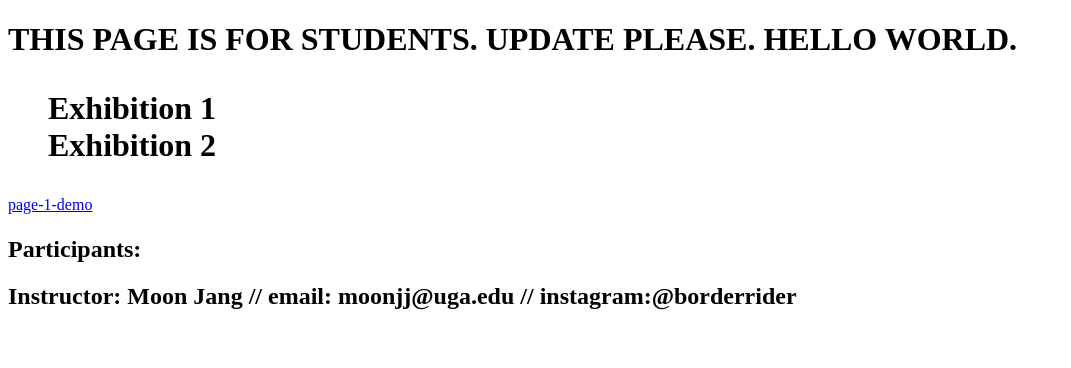
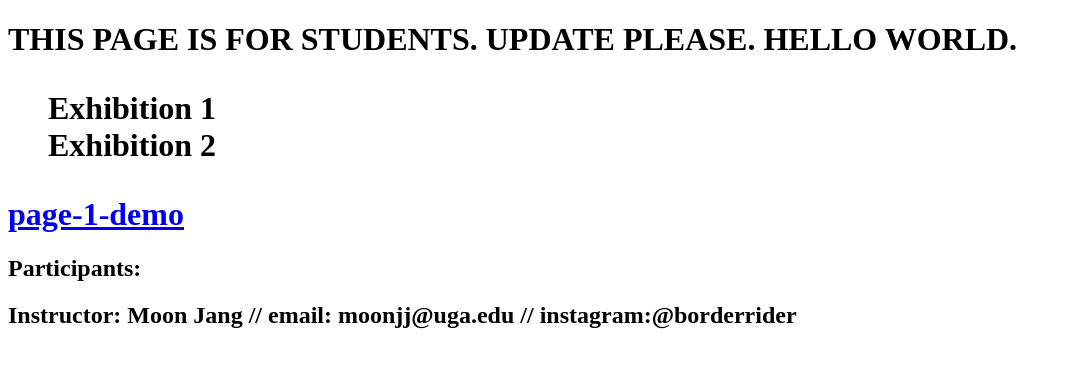
Before and after one commit to moonjang/graphicsystem3020, a plain HTML site: page index.html in a window 1280 px wide. Shown: the whole page, without its empty margins (0-1071 px from the left). Drawn offline with Linux system fonts and the light colour scheme.

Commit message:
Update index.html

```diff
--- a/index.html
+++ b/index.html
@@ -16,7 +16,7 @@
     <h1><ul>Exhibition 1<br>
    Exhibition 2</ul></h1>
 
-        <h1></h1><a href="main/moon-web-1.html" target="_blank">page-1-demo</a><h1/>
+        <h1><a href="main/moon-web-1.html" target="_blank">page-1-demo</a><h1/>
 
 <!--     ul tags means unordered list -->
 
```
